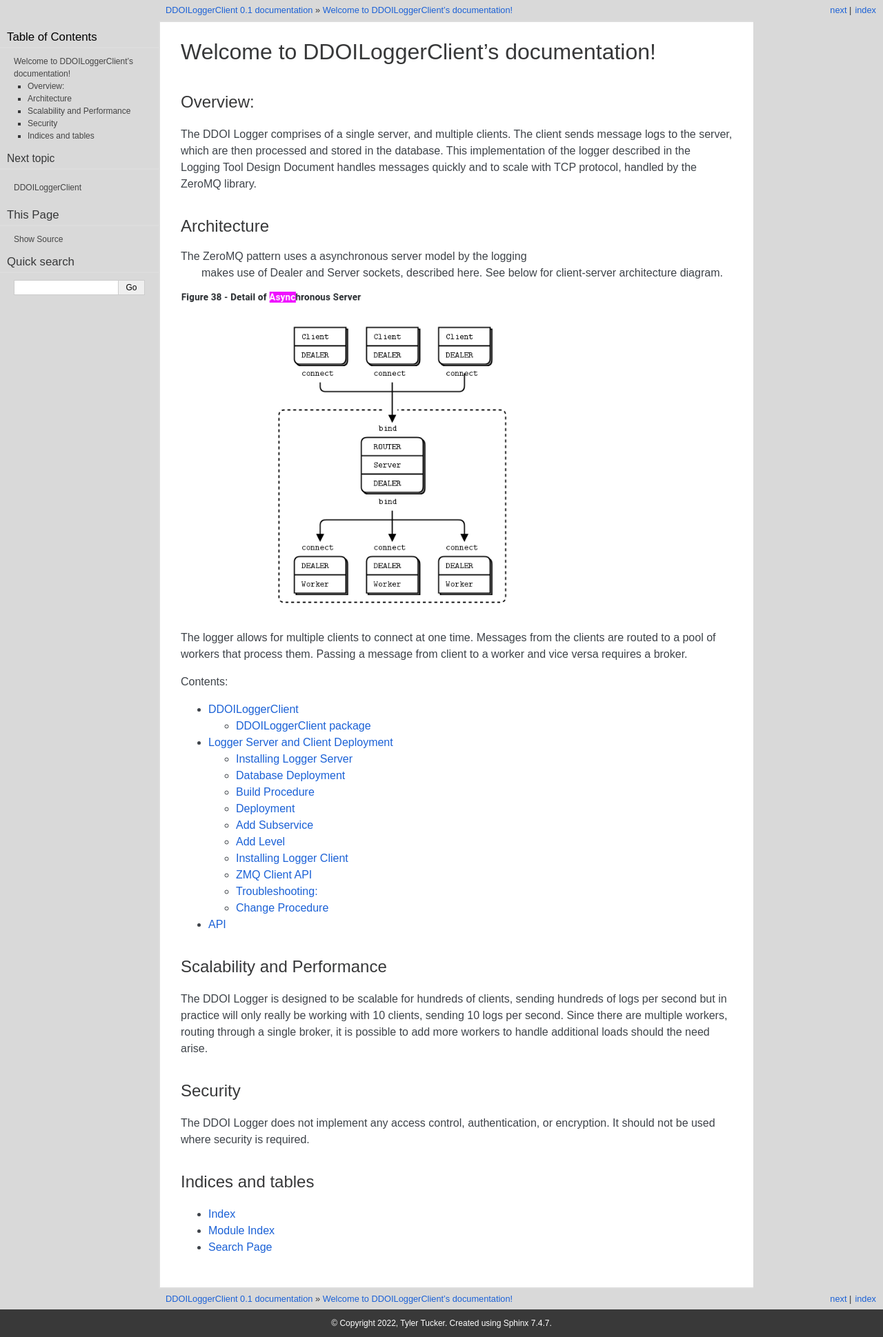
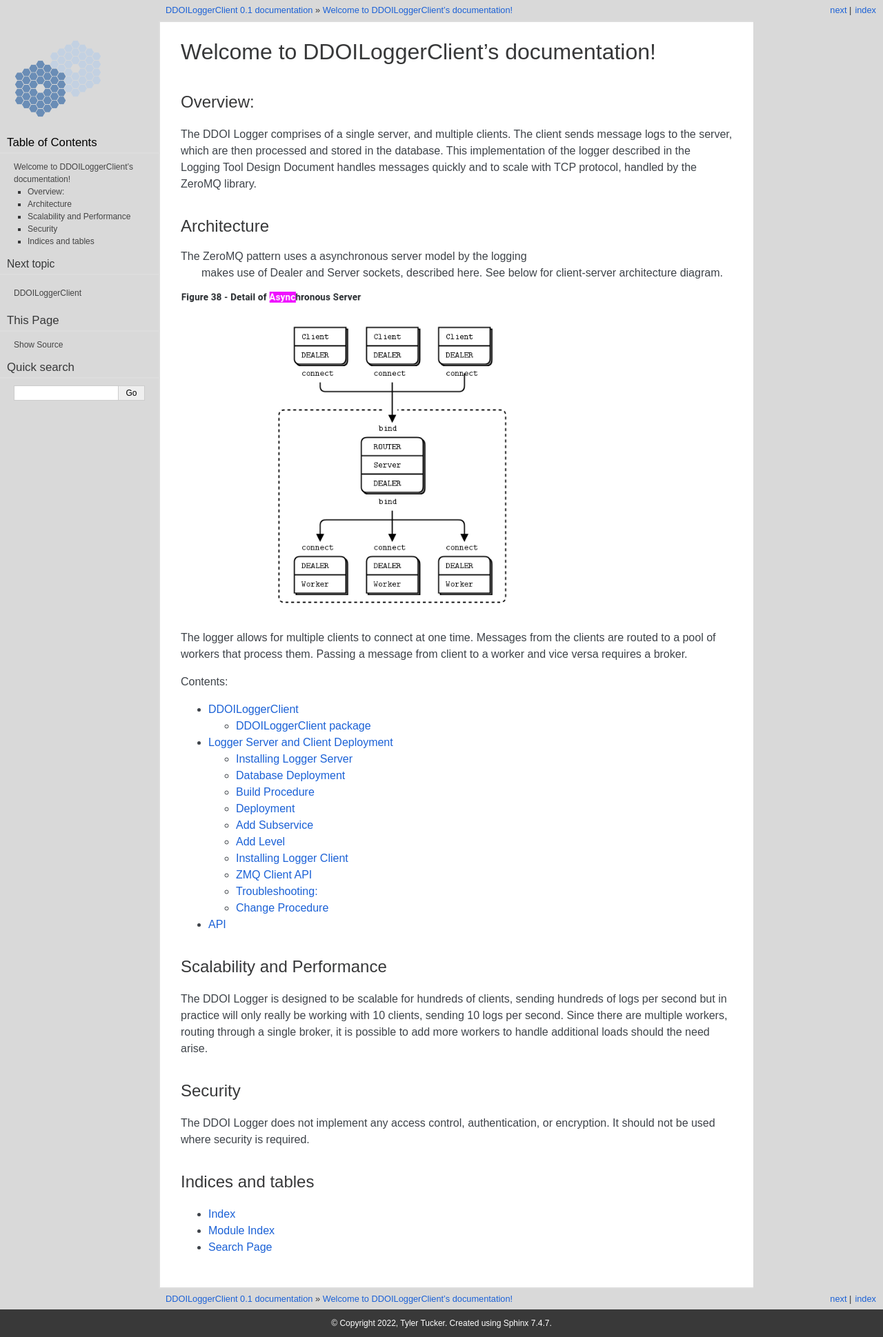
Before and after one commit to KeckObservatory/DDOILoggerClient, a Sphinx documentation site: the page built from docs/index.rst, in a window 1280 px wide. Shown: the whole page at 69% size. Built offline with Sphinx 7.4.7, drawn with Linux system fonts in a browser that asks for light colours.

Commit message:
path of logo changed

```diff
--- a/docs/conf.py
+++ b/docs/conf.py
@@ -51,7 +51,7 @@ exclude_patterns = ['_build', 'Thumbs.db', '.DS_Store']
 #
 html_theme = 'keck'
 html_theme_path = ['_themes']
-html_logo = 'images/logo_128.png'
+html_logo = '_static/logo_128.png'
 
 
 # Add any paths that contain custom static files (such as style sheets) here,
```
